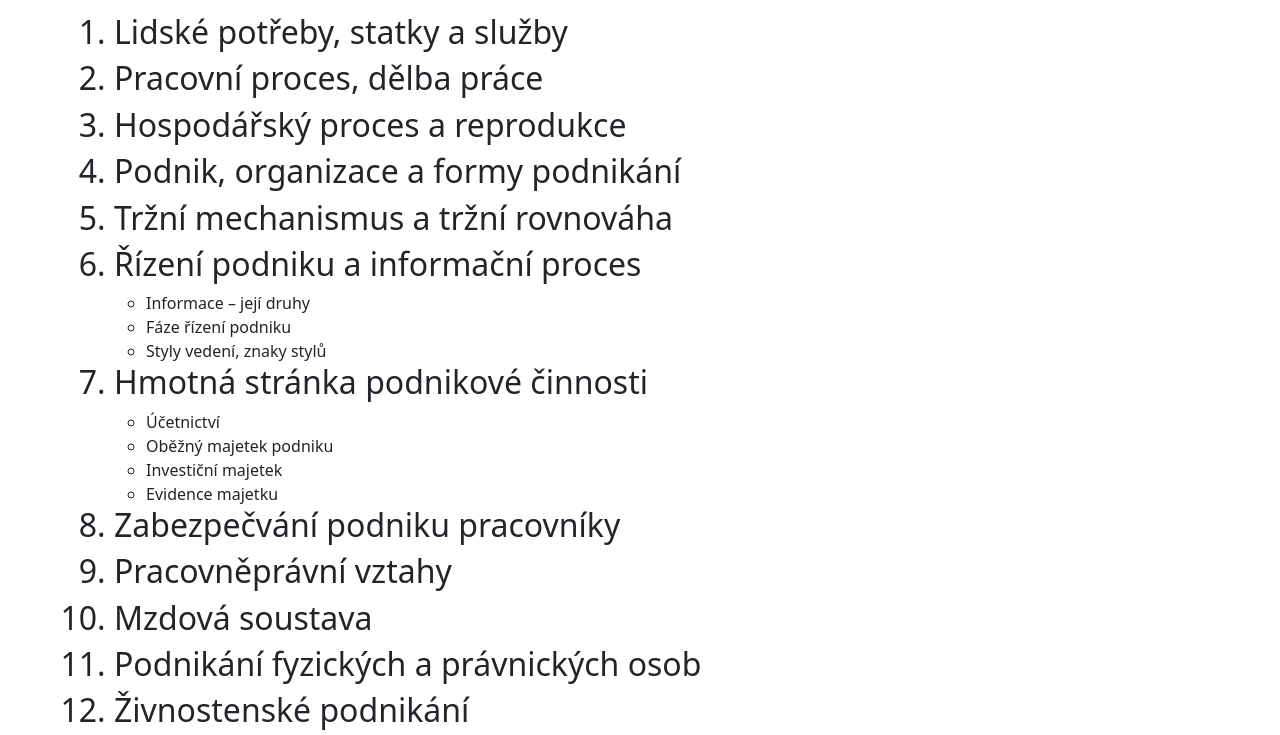
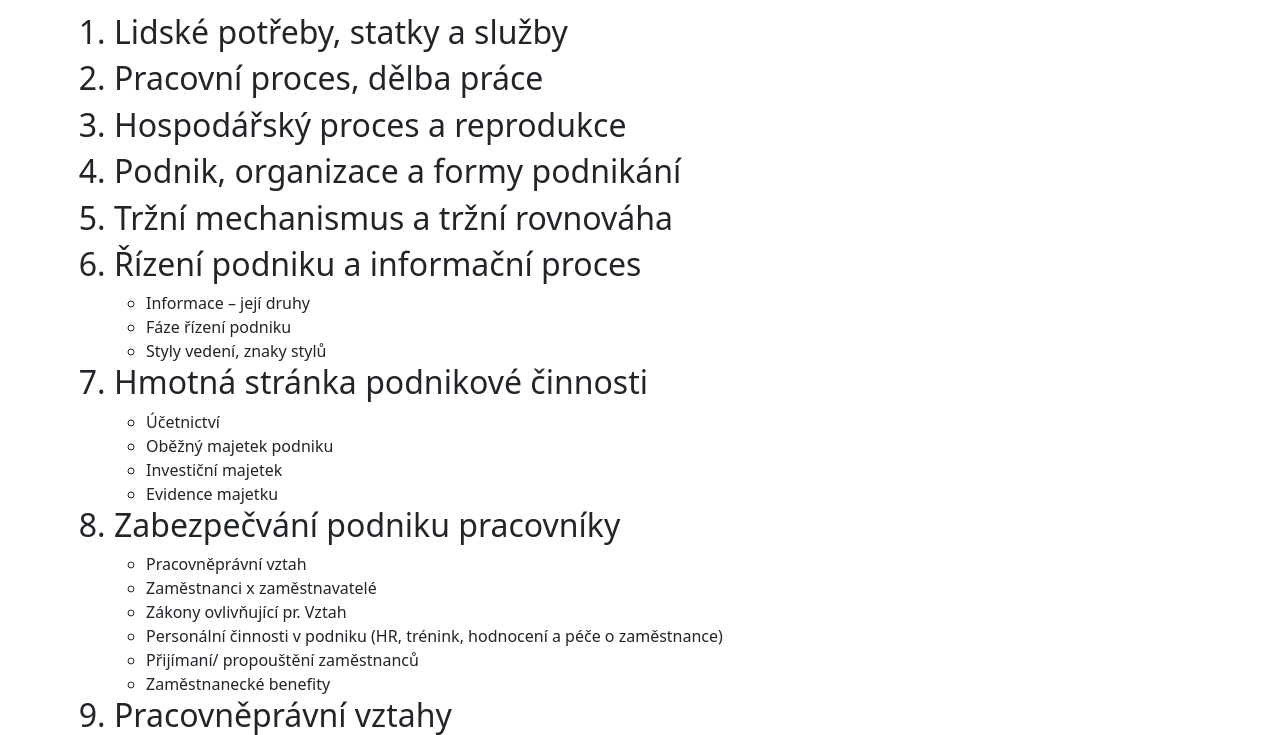
Before and after one commit to filip2cz/maturita-eko, a plain HTML site: page osnova/index.html in a window 1280 px wide. Shown: the part 83-818 px from the top of the page. Drawn offline with nearby package versions, Linux system fonts and the light colour scheme.

Commit message:
ADD: Zabezpečvání podniku pracovníky

```diff
--- a/osnova/index.html
+++ b/osnova/index.html
@@ -71,6 +71,15 @@
                 <li>Zabezpečvání podniku pracovníky</li>
             </h2>
 
+            <ul>
+                <li>Pracovněprávní vztah</li>
+                <li>Zaměstnanci x zaměstnavatelé</li>
+                <li>Zákony ovlivňující pr. Vztah</li>
+                <li>Personální činnosti v podniku (HR, trénink, hodnocení a péče o zaměstnance)</li>
+                <li>Přijímaní/ propouštění zaměstnanců</li>
+                <li>Zaměstnanecké benefity</li>
+            </ul>
+
             <h2>
                 <li>Pracovněprávní vztahy</li>
             </h2>
```
